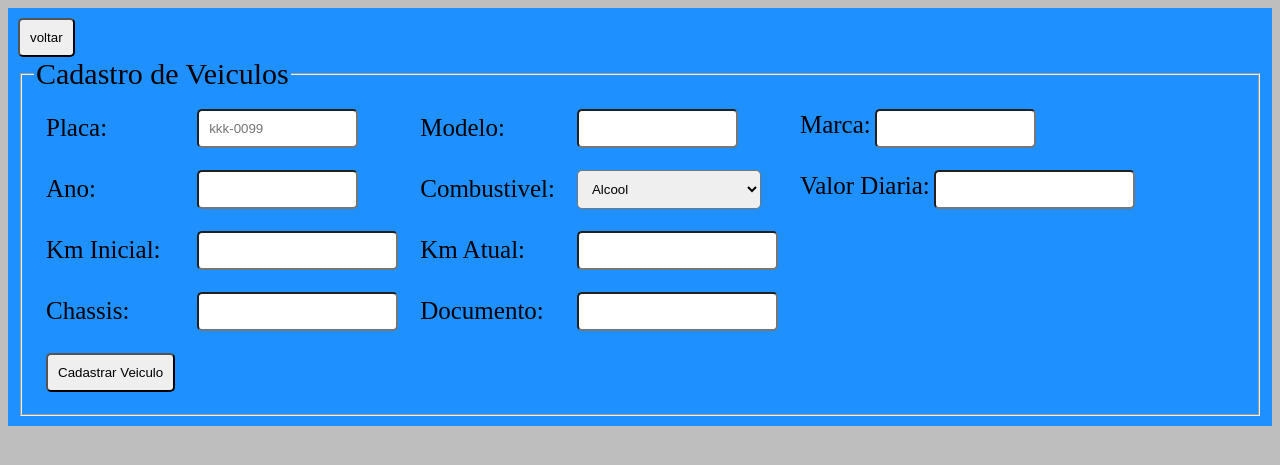
After one commit to brunoleo18/projeto_tcc, a PHP site: the page made by views/editarVeiculo.php in a window 1280 px wide. The commit adds this page. Shown: the top 465 px of the page. Run offline with PHP 8.4, Linux system fonts and the light colour scheme; the template is opened without the code that fills it, so the values that code supplies are empty; the visitor is signed in with stand-in values (Sample User, id 1); some libraries are stand-ins or nearby versions.

```diff
--- /dev/null
+++ b/views/editarVeiculo.php
@@ -0,0 +1,131 @@
+<?php
+if(isset($_SESSION['nome']) && !empty($_SESSION['nome'])){
+
+	?>
+	<!DOCTYPE html>
+	<html>
+	<head>
+
+	</script>
+	<meta charset="utf-8">
+	<title>Cadastro de Veiculos</title>
+	<style type="text/css">
+
+	input, select{
+		padding: 10px;
+		border-radius: 5px;
+	}
+
+	.div_user{
+		background-color: #1E90FF;
+		padding: 10px;
+	}
+
+	label{
+
+		font-size: 25px;
+	}
+
+	td{
+		padding: 10px;
+	}
+
+
+</style>
+</head>
+
+<body style="background-color: #BEBEBE;">
+
+	<div class="div_user">
+
+		<a href="<?php echo BASE_URL;?>chamarTelas/voltar"><input type="button" name="" value="voltar"></a>
+
+		<form action="<?php echo BASE_URL;?>veiculo/cadastrar" method="POST" >
+
+			<fieldset >
+
+				<legend style="font-size: 30px;">Cadastro de Veiculos</legend>
+
+				<table >
+
+					<tr>
+
+						<td><label>Placa:</label></td>
+						<td><input type="text" name="placa" size="15" placeholder="kkk-0099" required "></td>
+
+						<td><label>Modelo:</label></td>
+						<td><input type="text" name="modelo" size="15" required autocomplete="off"></td>
+
+						<td><label>Marca:</label>
+							<input type="text" name="marca" size="15"></td>
+
+
+						</tr>
+
+						<tr>
+							<td><label>Ano:</label></td>
+							<td><input type="ano" name="ano" size="15" autocomplete="off" required></td>
+
+							<td><label>Combustivel:</label></td>
+							<td><select name="combustivel" required="">
+								<option value="Alcool">Alcool</option>
+								<option value="Gasolina">Gasolina</option>
+								<option value="Alcool e Gás">Alcool e Gás</option>
+								<option value="Gasolina e Gás">Gasolina e Gás</option>
+								<option value="Alcool, Gasolina e Gás">Alcool, Gasolina e Gás</option>
+								<option value="Diesel">Diesel</option>
+								<option value="Diesel e Biocombustivel">Diesel e Biocombustivel</option>
+							</select></td>
+
+							<td><label>Valor Diaria:</label>
+								<input type="text" name="vDiaria"></td>
+
+
+
+							</tr>
+
+							<td><label>Km Inicial:</label></td>
+							<td><input type="text" name="km_inicial"></td>
+
+							<td><label>Km Atual:</label></td>
+							<td><input type="text" name="km_atual"></td>
+
+						</tr>
+
+						<tr>
+							<td><label>Chassis:</label></td>
+							<td><input type="text" name="chassis" "></td>
+							<td><label>Documento:</label></td>
+							<td><input type="text" name="documento"></td>
+
+						</tr>
+
+
+
+						<tr><td><input type="submit" name="enviar" value="Cadastrar Veiculo" ></td>
+							<td></td>
+						</tr>
+
+					</table>
+
+
+
+				</fieldset>
+
+
+
+			</form>
+
+
+
+		</div>
+
+	</body>
+	</html>
+
+
+
+	<?php
+}
+
+?>
--- a/views/usuarioAdmin.php
+++ b/views/usuarioAdmin.php
@@ -65,7 +65,7 @@ if(isset($_SESSION['nome']) && !empty($_SESSION['nome'])){
 		<nav id="menu2" style="display: inline;">
     <ul style="list-style: none; padding: 10px; margin: 0px;">
         <li><a href="<?php echo BASE_URL;?>usuario/mostrar">Pesquisar Usuarios.</a></li>
-        <li><a href="#">Pesquisar Veiculos.</a></li>
+        <li><a href="<?php echo BASE_URL;?>veiculo/mostrar">Pesquisar Veiculos.</a></li>
         <li><a href="#">pesquisar Clientes.</a></li>
         <li><a href="#">Pesquisar Reservas.</a></li>
         <li><a href="#">Pesquisar Manutenção</a></li>
```
Also changed, not shown: assets/css/telas.css (added, +37 -0 lines), controllers/veiculoController.php (+31 -6 lines), models/veiculo.php (+34 -5 lines), views/exibirUsuario.php (+1 -36 lines), views/exibirVeiculo.php (added, +82 -0 lines).
